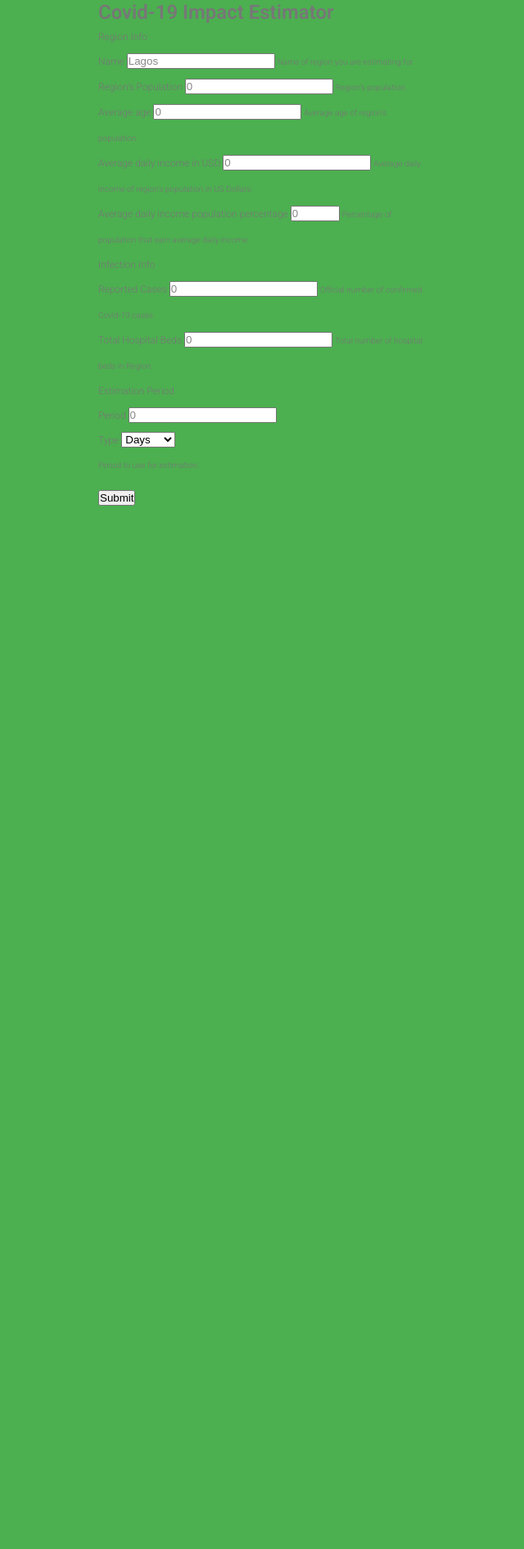
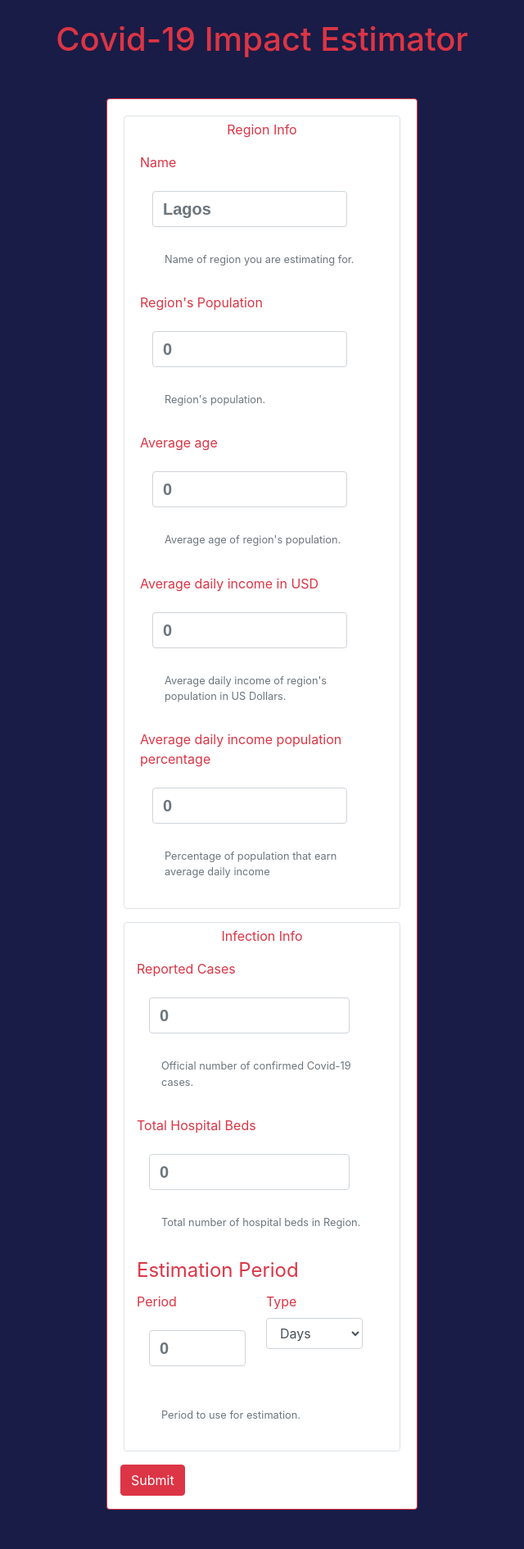
Before and after one commit to patbpm/convid19estimator, a Django app: page / in a window 1280 px wide. Shown: the whole page at 82% size, without its empty margins (320-960 px from the left). Before the commit the page ends 617 px from the top, so only its background shows below. Run offline with Django 3.2, Linux system fonts and the light colour scheme; some libraries are stand-ins or nearby versions.

Commit message:
Boostrap4

```diff
--- a/templates/base.html
+++ b/templates/base.html
@@ -9,11 +9,66 @@
     <meta name="author" content="Patrick Bope">
     <meta name="description" content="This is an example of app that estimate the impact of convid -19. The esult provide the severe and the normal impact.">
     <title>{% block title %} HOME | Welcome {% endblock %}</title>
-    <link rel="preload" href="{% static 'convidapp/css/index.css' %}" as="style">
-    <link rel="stylesheet" href="{% static 'convidapp/css/index.css' %}">
+    <link rel="stylesheet" href="{% static 'convidapp/css/bootstrap.min.css' %}" as="style">
+
 
 
     <style>
+        body{
+            background-color: rgb(25, 28, 70);
+            color:white;
+            font-family: -apple-system,BlinkMacSystemFont,"Segoe UI",Roboto,"Helvetica Neue",Arial,"Noto Sans",sans-serif,"Apple Color Emoji","Segoe UI Emoji","Segoe UI Symbol","Noto Color Emoji";
+            font-size: 1rem;
+            font-weight: 400;
+            color: white;
+            text-align: left;
+            width: 100% !important;
+            margin: 0 !important;
+            display: flex;
+        }
+        .container{
+            width: 100%;
+            padding-right: 15px;
+            padding-left: 15px;
+            margin-right: auto;
+            margin-left: auto;
+        }
+
+        input{
+            font-size: 20px !important;
+            font-weight: bold !important;
+            font-family: sans-serif !important;
+
+        }
+
+        input {
+            padding: 15px;
+            margin: 15px;
+        }
+
+
+
+        .form-control {
+            display: block;
+            width: 80%;
+            padding: .375rem .75rem;
+            font-size: 1rem;
+            font-weight: 400;
+            line-height: 1.5;
+            color: #495057;
+            background-color: #fff;
+            background-clip: padding-box;
+            border: 1px solid #ced4da;
+            border-radius: .25rem;
+            transition: border-color .15s ease-in-out,box-shadow .15s ease-in-out;
+        overflow: visible;
+        }
+
+        small {
+            padding: 15px;
+            margin: 15px;
+        }
+
 
         @media (max-width: 300px) {
             body { background-color: #405856; }
```
